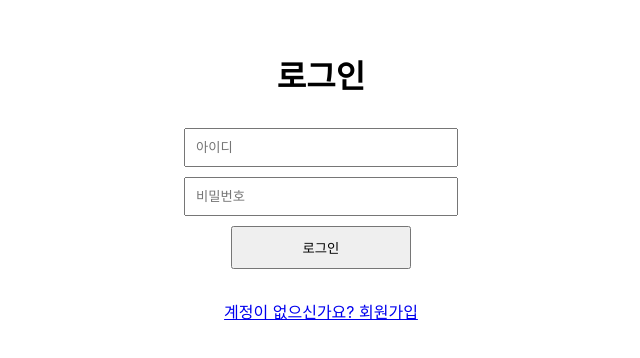
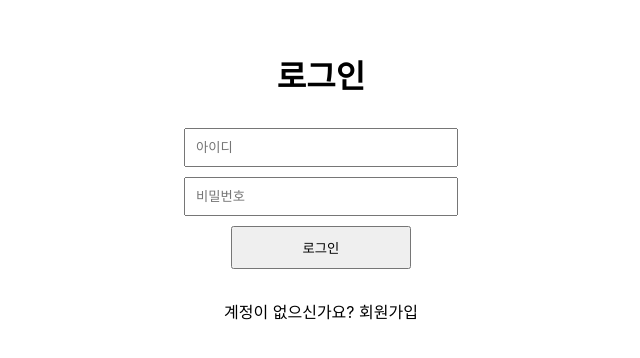
Before and after one commit to MinseoKangQ/mailing-service-front, a React (Create React App) app: page /login in a window 1280 px wide. Shown: the part 224-582 px from the top of the page, without its empty margins (319-959 px from the left). Built offline with nearby package versions, Linux system fonts and the light colour scheme.

Commit message:
Fix: Link 밑줄 제거

```diff
--- a/src/components/Home.css
+++ b/src/components/Home.css
@@ -5,3 +5,14 @@
   justify-content: center;
   height: 100vh;
 }
+
+/* 링크에 대한 스타일 추가 */
+.centered-container a {
+  text-decoration: none; /* 밑줄 제거 */
+  color: inherit; /* 부모 요소의 글자 색상을 상속받습니다 (선택적) */
+}
+
+.centered-container button {
+  cursor: pointer;
+  margin: 10px 0;
+}
```
Lines whose indentation alone changed are shown as unchanged.
